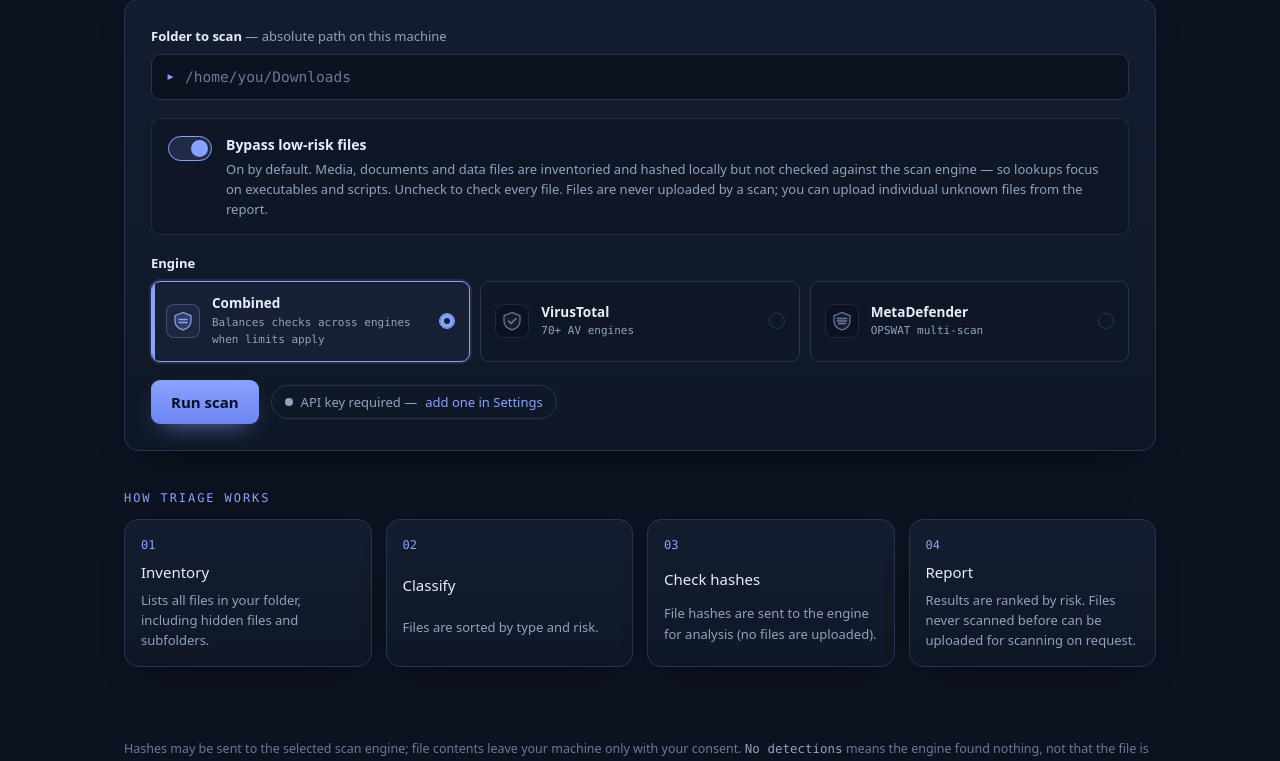
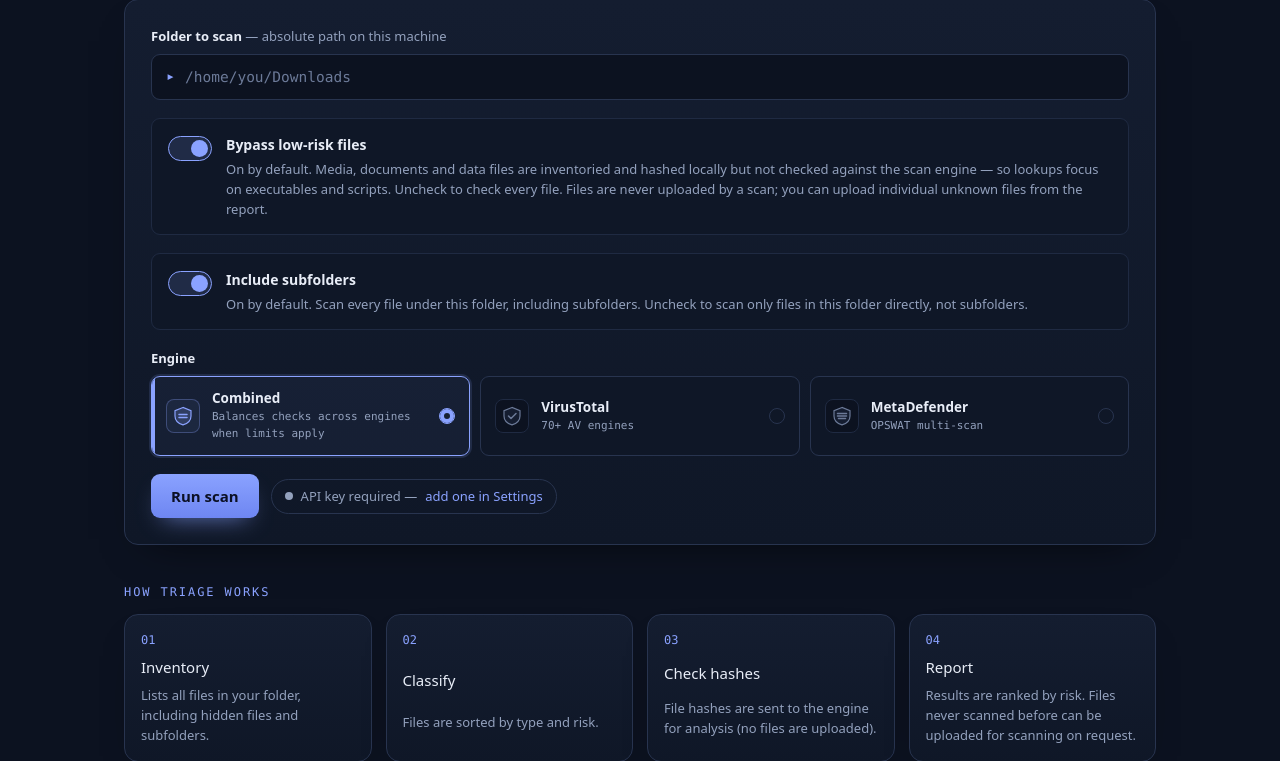
Before and after one commit to ziwdon/HScanner, a Python web app: template src/hscanner/web/templates/index.html in a window 1280 px wide. Shown: the part 446-1207 px from the top of the page. Run offline with Jinja, Linux system fonts and the light colour scheme; the template is opened without the code that fills it, so the values that code supplies are empty.

Commit message:
Add include-subfolders toggle to the web scan form

```diff
--- a/src/hscanner/web/routes.py
+++ b/src/hscanner/web/routes.py
@@ -145,6 +145,7 @@ async def scan_folder(
     request: Request,
     folder: str = Form(...),
     bypass_low_risk: bool = Form(True),
+    include_subfolders: bool = Form(True),
     engine: str = Form("combined"),
 ) -> HTMLResponse:
     has_required_keys = any(_has_key(request, eid) for eid in ENGINES)
@@ -159,6 +160,7 @@ async def scan_folder(
                 "has_key": has_required_keys,
                 "folder": folder,
                 "bypass_low_risk": bypass_low_risk,
+                "include_subfolders": include_subfolders,
                 "engine": engine,
                 "error": message,
                 "active_job_id": active_job.id if active_job is not None else None,
@@ -243,6 +245,7 @@ async def scan_folder(
                     rotation,
                     upload_consent=False,
                     bypass_low_risk=bypass_low_risk,
+                    include_subfolders=include_subfolders,
                     cache=cache,
                     scan_state=scan_state,
                     observer=observer,
--- a/src/hscanner/web/templates/index.html
+++ b/src/hscanner/web/templates/index.html
@@ -60,6 +60,19 @@
           locally but not checked against the scan engine — so lookups focus on executables and
           scripts. Uncheck to check every file. Files are never uploaded by a scan; you can
           upload individual unknown files from the report.</span>
+      </span>
+    </label>
+
+    <label class="consent">
+      <span class="switch">
+        <input type="checkbox" name="include_subfolders" value="true" {% if include_subfolders is not defined or include_subfolders %}checked{% endif %}>
+        <span class="track" aria-hidden="true"></span>
+      </span>
+      <span class="copy">
+        <strong>Include subfolders</strong>
+        <span>On by default. Scan every file under this folder, including
+          subfolders. Uncheck to scan only files in this folder directly, not
+          subfolders.</span>
       </span>
     </label>
 
```
Also changed, not shown: tests/test_web_scan.py (+30 -0 lines), tests/test_web_scan_form.py (+9 -0 lines).
